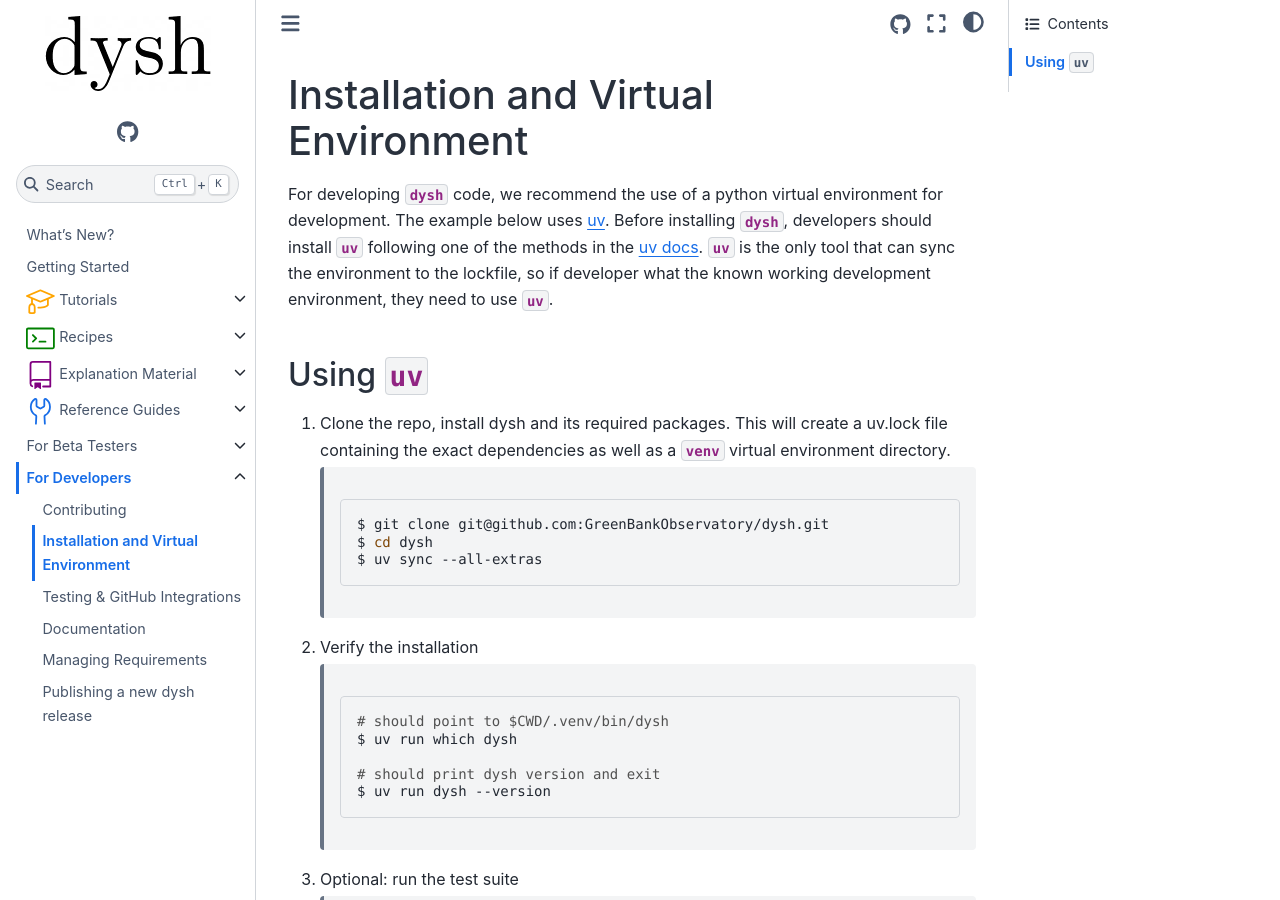
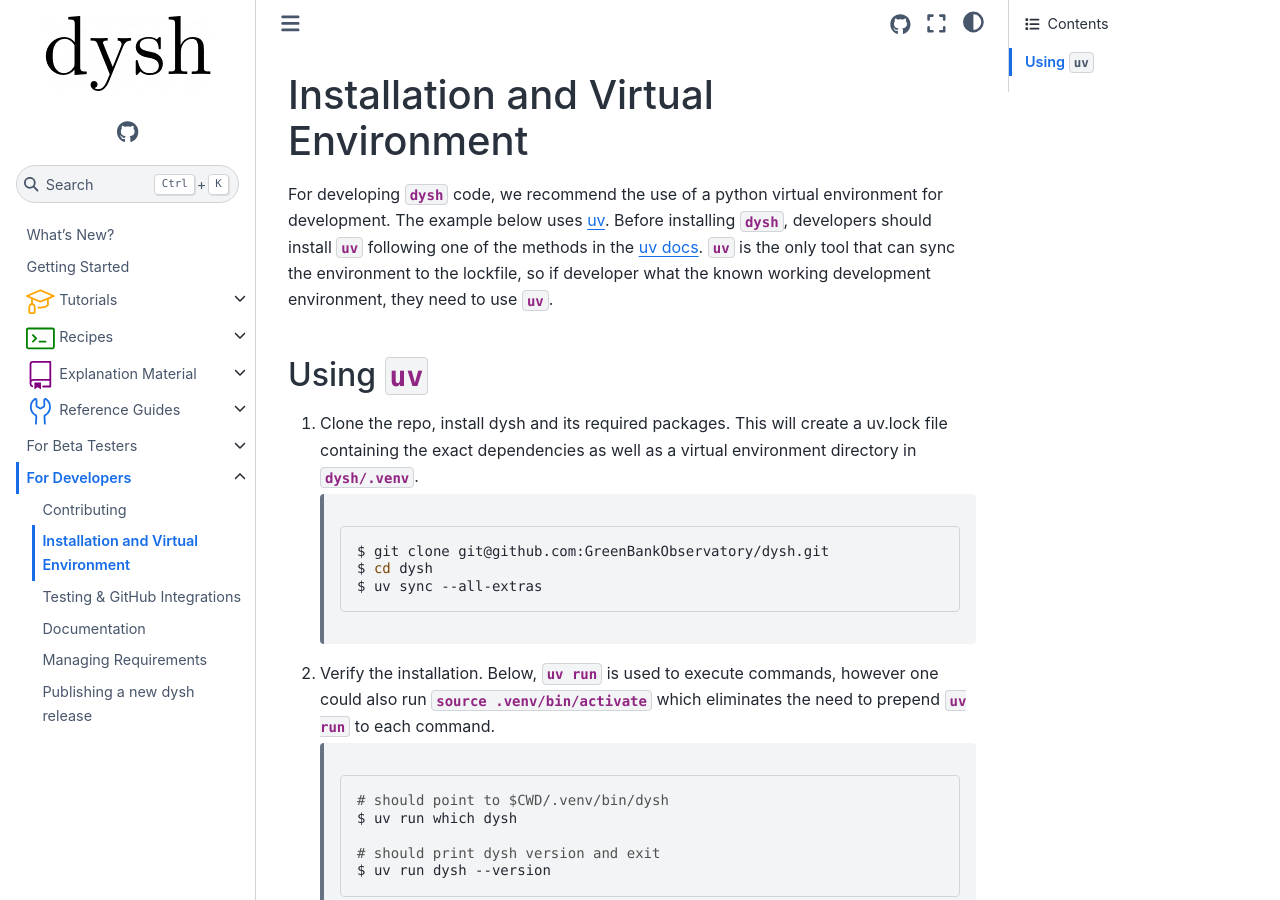
Before and after one commit to GreenBankObservatory/dysh, a Sphinx documentation site: the page built from docs/source/for_developers/install.rst, in a window 1280 px wide and 900 px high. Built offline with Sphinx 7.4.7 and the Sphinx Book theme 1.1.4, drawn with Linux system fonts in a browser that asks for light colours; pages that are not in the unit, such as notebooks, are missing from menus.

Commit message:
add note about activate.

```diff
--- a/docs/source/for_developers/install.rst
+++ b/docs/source/for_developers/install.rst
@@ -8,7 +8,7 @@ we recommend the use of a python virtual environment for development. The exampl
 Using `uv`
 ----------
 
-#. Clone the repo, install dysh and its required packages. This will create a uv.lock file containing the exact dependencies as well as a `.venv` virtual environment directory.
+#. Clone the repo, install dysh and its required packages. This will create a uv.lock file containing the exact dependencies as well as a virtual environment directory in `dysh/.venv`.
 
     .. code-block:: bash
 
@@ -16,7 +16,7 @@ Using `uv`
        $ cd dysh
        $ uv sync --all-extras
 
-#. Verify the installation
+#. Verify the installation.  Below, `uv run` is used to execute commands, however one could also run `source .venv/bin/activate` which eliminates the need to prepend `uv run` to each command.
 
     .. code-block:: bash
 
```
